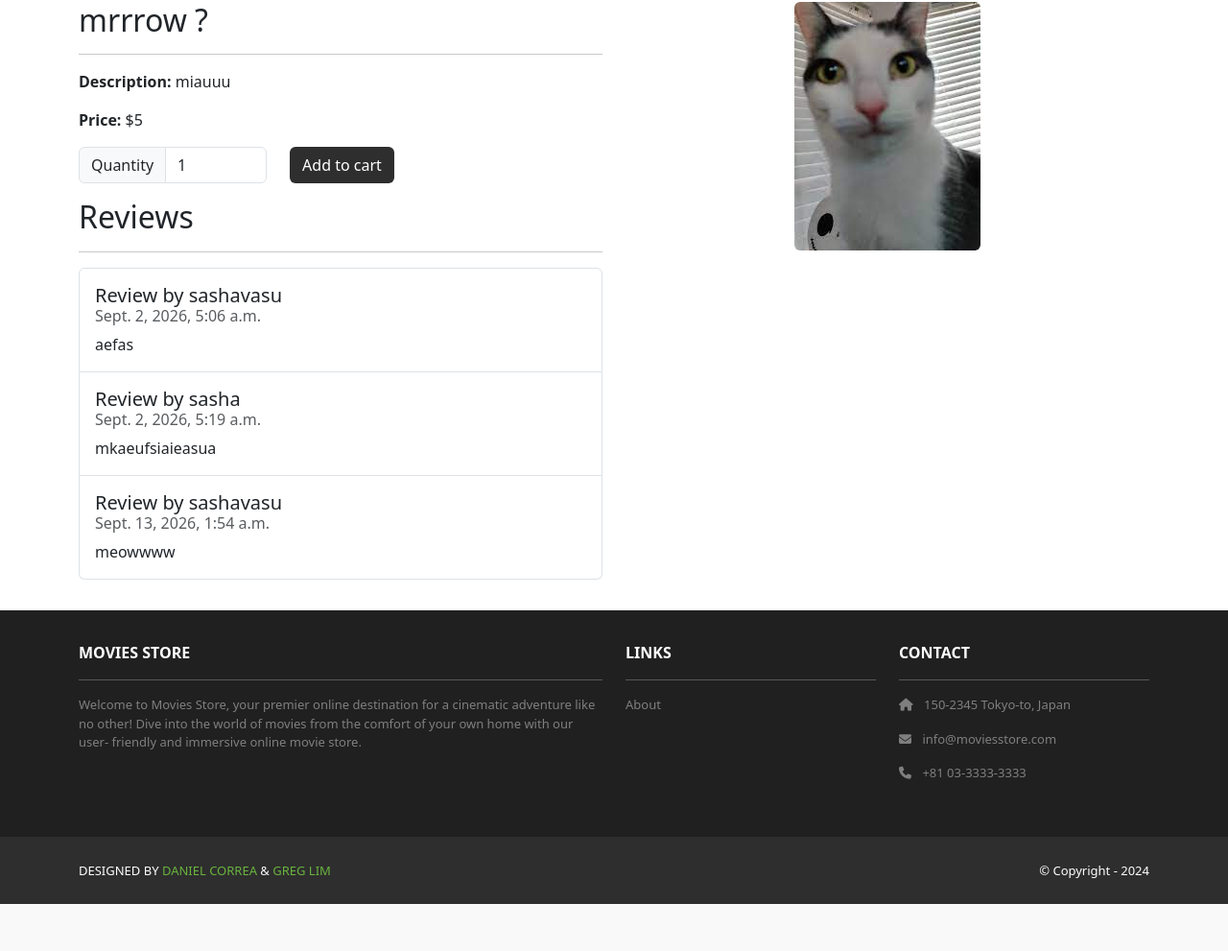
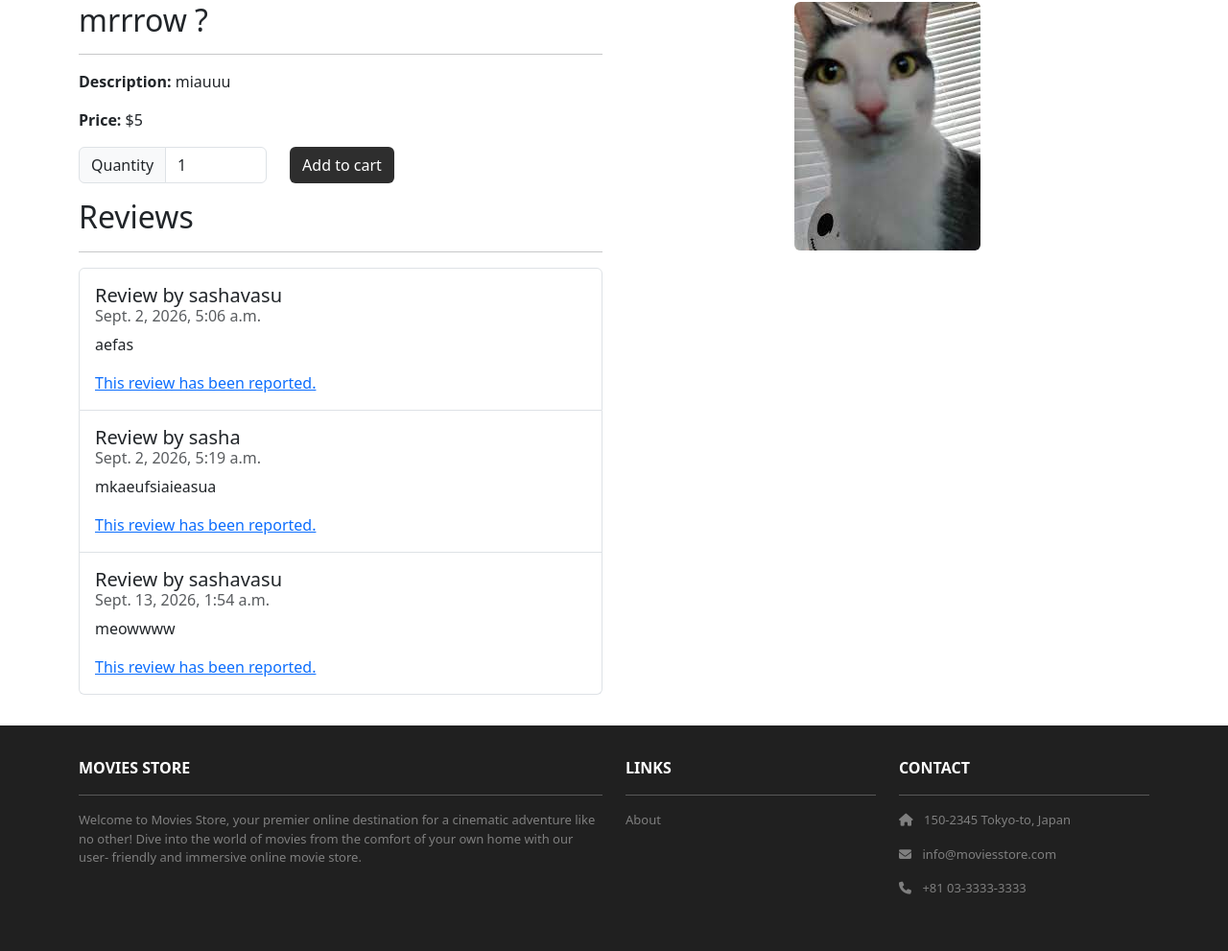
Before and after one commit to sashav26/moviesstore, a Django app: page /movies/2/ in a window 1280 px wide. Shown: the part 112-1103 px from the top of the page at 96% size. Before the commit the page ends 1054 px from the top, so only its background shows below. Run offline with Django 5.2, Linux system fonts and the light colour scheme; data comes from the database, SQL or seed files in the repository; both versions use the stored data as it was after the commit; parts of the project's set-up code (start-up, migrations or seed data) failed here and were passed over; some libraries are stand-ins or nearby versions.

Commit message:
add review functionality' '

```diff
--- a/movies/admin.py
+++ b/movies/admin.py
@@ -1,8 +1,9 @@
 from django.contrib import admin
-from .models import Movie, Review
+from .models import Movie, Review, Report
 class MovieAdmin(admin.ModelAdmin):
     search_fields = ['name']
     ordering = ['name']
 admin.site.register(Review)
 admin.site.register(Movie, MovieAdmin)
+admin.site.register(Report)
 # Register your models here.
--- a/movies/models.py
+++ b/movies/models.py
@@ -14,7 +14,17 @@ class Review(models.Model):
     comment = models.CharField(max_length=255)
     date = models.DateTimeField(auto_now_add=True)
     movie = models.ForeignKey(Movie, on_delete = models.CASCADE)
+    is_reported = models.BooleanField(default=False)
     user = models.ForeignKey(User, on_delete=models.CASCADE)
     def __str__(self):
        	 return str(self.id) + ' - ' + self.movie.name
+
+class Report(models.Model):
+    id = models.AutoField(primary_key=True)
+    date = models.DateTimeField(auto_now_add=True)
+    review = models.ForeignKey(Review, on_delete = models.CASCADE)
+    user = models.ForeignKey(User, on_delete=models.CASCADE)
+    def __str__(self):
+        return str(self.id) + ' - ' +  self.review.comment
+
 # Create your models here.
--- a/movies/templates/movies/show.html
+++ b/movies/templates/movies/show.html
@@ -47,6 +47,13 @@
             <a class="btn btn-danger"
               href="{% url 'movies.delete_review' id=template_data.movie.id review_id=review.id %}">Delete
 	    </a>
+
+            {% endif %}
+            {% if review.is_reported %}
+            <a class="card-text">This review has been reported.</a>
+            {% else %}
+            <a class="btn btn-warning" href="{% url 'movies.report_review' id=template_data.movie.id review_id=review.id %}">Report
+            </a>
             {% endif %}
           </li>
           {% endfor %}
@@ -59,8 +66,8 @@
                 <div class="card-body">
                   <b class="text-start">Create a review
                     </b><br /><br />
-		    <form method="POST" action="{% url 'movies.create_review' id=template_data.movie.id %}">
-	 	    {% csrf_token %}
+                      <form method="POST" action="{% url 'movies.create_review' id=template_data.movie.id %}">
+                      {% csrf_token %}
                     <p>
                       <label for="comment">Comment:</label>
                       <textarea name="comment" required
--- a/movies/urls.py
+++ b/movies/urls.py
@@ -6,4 +6,5 @@ urlpatterns = [
 	path('<int:id>/review/create/', views.create_review, name='movies.create_review'),
 	path('<int:id>/review/<int:review_id>/edit/', views.edit_review, name='movies.edit_review'),
 	path('<int:id>/review/<int:review_id>/delete/', views.delete_review, name='movies.delete_review'),
+	path('<int:id>/review/<int:review_id>/report/', views.report_review, name='movies.report_review'),
 ]
--- a/movies/views.py
+++ b/movies/views.py
@@ -1,5 +1,5 @@
 from django.shortcuts import render, redirect, get_object_or_404
-from .models import Movie, Review
+from .models import Movie, Review, Report
 from django.contrib.auth.decorators import login_required
 
 
@@ -39,6 +39,21 @@ def edit_review(request, id, review_id):
     else:
         return redirect('movies.show', id=id)
 
+def report_review(request, id, review_id):
+    if request.method == 'GET':
+            review = Review.objects.get(id=review_id)
+            report = Report()
+            report.review = review
+            report.user = request.user
+            review.is_reported = True
+            review.save()
+            report.save()
+            return redirect('movies.show', id=id)
+    else:
+        return redirect('movies.show', id=id)
+
+
+
 
 @login_required
 def delete_review(request, id, review_id):
```
Also changed, not shown: db.sqlite3, movies/migrations/0003_report.py (added), movies/migrations/0004_remove_report_comment_remove_report_movie_and_more.py (added), movies/migrations/0005_review_is_reported.py (added).
